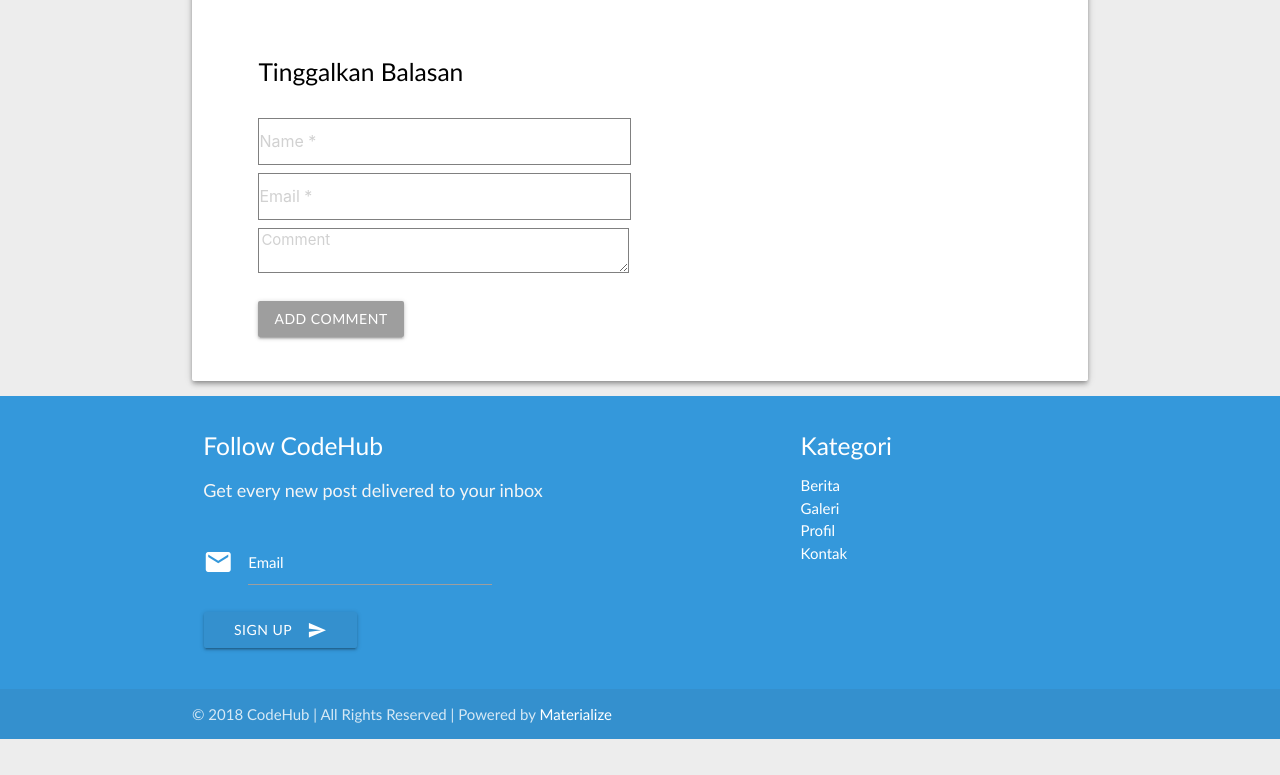
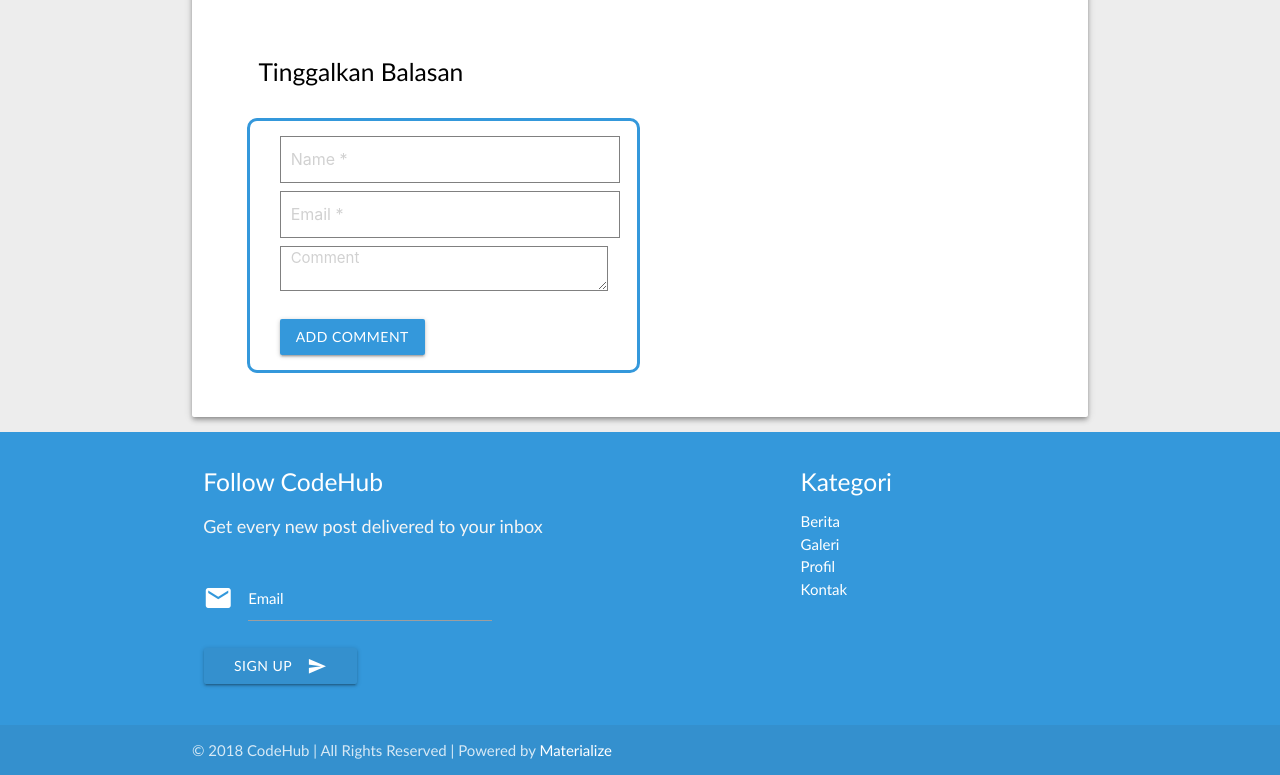
Before and after one commit to alvintan05/codehub, a plain HTML site: page detailberita1.html in a window 1280 px wide. Shown: the part 1245-2020 px from the top of the page. Before the commit the page ends 1984 px from the top, so only its background shows below. Drawn offline with Linux system fonts and the light colour scheme.

Commit message:
tanggapan

```diff
--- a/css/style.css
+++ b/css/style.css
@@ -250,4 +250,24 @@ p{
 
 #comment-form input, #comment-form textarea {
   border: 1px solid grey;
+  padding-left: 10px;
 }
+
+.komentar {
+    border-style: solid;
+    border-radius: 10px;
+    border-color: #3498db;
+}
+
+.btn-komen{
+    background: #3498db;
+    margin-bottom: 15px;
+}
+
+.btn-komen:hover{
+    background: rgb(43, 119, 170);
+}
+
+.btn-komen:focus{
+    background: #3498db;
+}
--- a/detailberita1.html
+++ b/detailberita1.html
@@ -61,7 +61,7 @@
                     <p class= "author">
                       <a class="black-text" style="font-size: 13px;" href="profil.html">Alvin Tandiardi</a>
                     </p>
-                    <p class="author" style="font-size: 12px; color: grey; margint;">
+                    <p class="author" style="font-size: 12px; color: grey;">
                       30 Mei 2018
                     </p>
                   </div>
@@ -111,19 +111,19 @@
                 <h5>Tinggalkan Balasan</h5>
                 <br/>
                 <div class="row">
-                  <div class="col s6 l6 m6" id="comment-form">
-                    <div>
+                  <div class="col s6 l6 m6 komentar" id="comment-form">
+                    <div class="containers" style="margin-top: 15px;">
                       <input type="text" name="name" value="" placeholder="Name *">
                     </div>
-                    <div>
+                    <div class="containers">
                       <input type="email" name="email" value="" placeholder="Email *">
                     </div>
-                    <div>
+                    <div class="containers">
                       <textarea name="comment" rows="8" cols="80" placeholder="Comment"></textarea>
                     </div>
                     <br/>
-                    <div>
-                      <a href="#!" class="waves-effect waves-light btn grey">Add Comment</a>
+                    <div class="containers">
+                      <a href="#!" class="waves-effect waves-light btn btn-komen">Add Comment</a>
                     </div>
                   </div>
                 </div>
```
Also changed, not shown: berita.html (+1 -1 lines), detailberita2.html (+7 -7 lines), detailberita3.html (+7 -7 lines), detailberita4.html (+7 -7 lines), detailberita5.html (+7 -7 lines).
